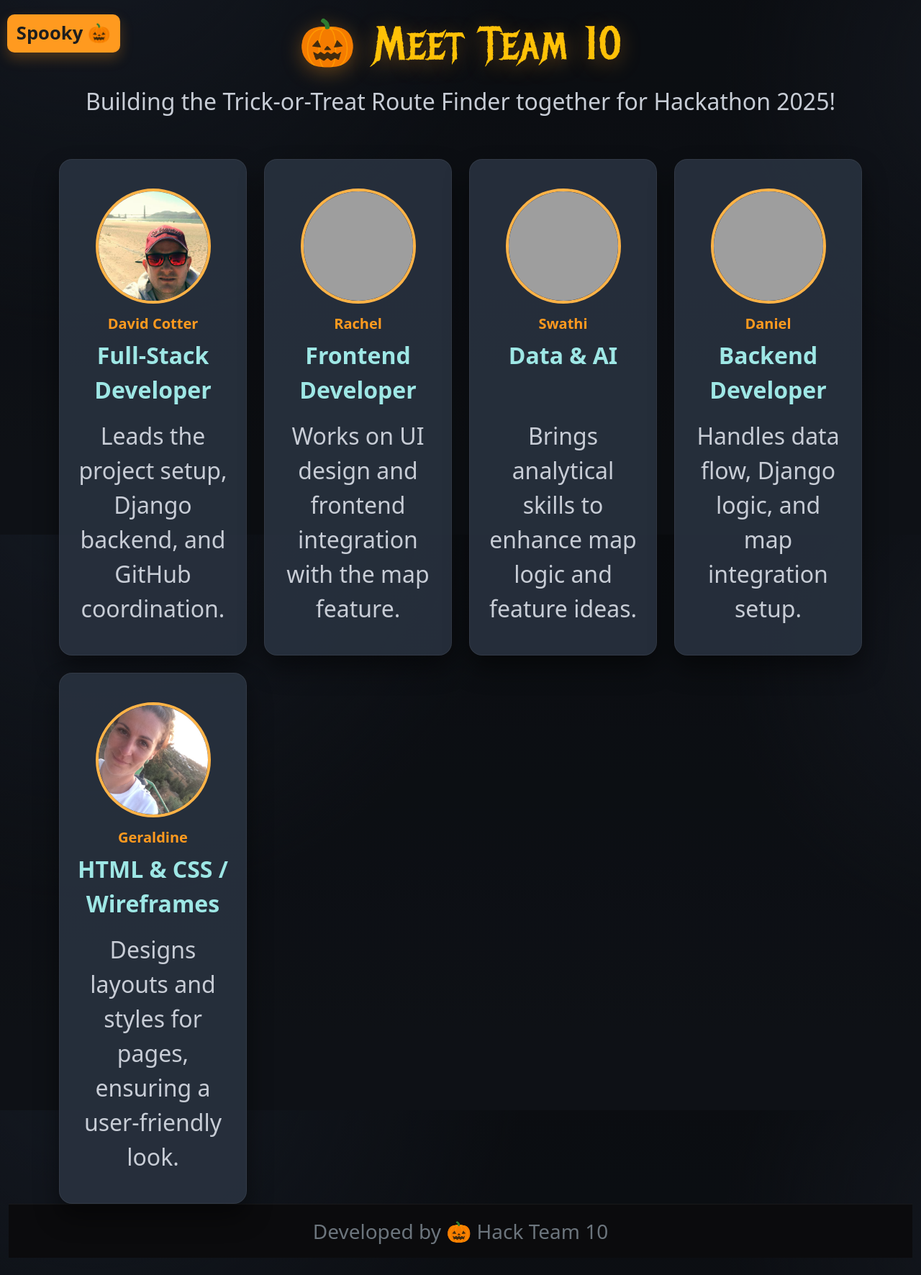
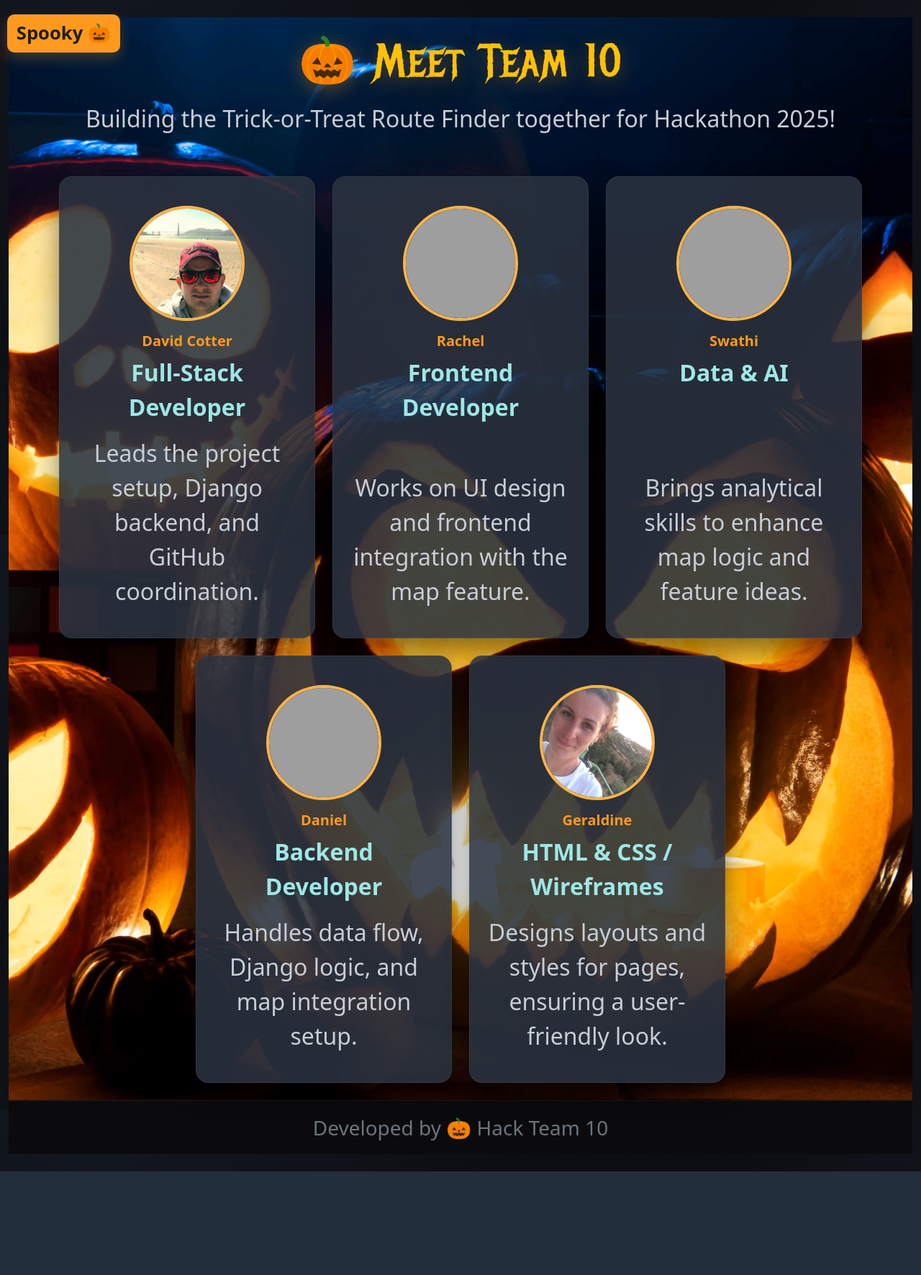
Before and after one commit to trxdave/Trick-or-Treat-Route-Finder, a Django app: page /team/ in a window 1280 px wide. Shown: the part 57-1829 px from the top of the page at 72% size. After the commit the page ends 1685 px from the top, so only its background shows below. Run offline with Django 5.2, Linux system fonts and the light colour scheme; some web fonts are replaced; grey boxes are pictures that could not be loaded.

Commit message:
Add background image and flex styles to team page

```diff
--- a/mapapp/templates/mapapp/team.html
+++ b/mapapp/templates/mapapp/team.html
@@ -10,6 +10,7 @@
 
 {% block content %}
 
+<section id="team-main" class="py-4">
   <h1 class="text-center text-warning mb-3 display-5">🎃 Meet Team 10</h1>
   <p class="text-center mb-5 page-sub">
   Building the Trick-or-Treat Route Finder together for Hackathon 2025!
@@ -31,8 +32,8 @@
   </div>
 
   <div class="container-lg section-pad">
-  <!-- Auto 1 / 2 / 4 columns by breakpoint -->
-  <div class="row row-cols-1 row-cols-sm-2 row-cols-lg-4 g-4">
+    <!-- Auto 1 / 2 / 3 columns by breakpoint (changed to 3 so no card will be on the bottom row on it's own for a better look)-->
+    <div class="row row-cols-1 row-cols-sm-2 row-cols-lg-3 g-4 justify-content-center">
 
       <!-- David -->
       <div class="col">
@@ -106,5 +107,6 @@
 
     </div>
   </div>
+</section>
 
 {% endblock %}
--- a/static/CSS/team.css
+++ b/static/CSS/team.css
@@ -49,6 +49,11 @@ h1{
 .page-sub,
 p.page-sub{
   color: var(--muted);
+}
+
+/* Background Image */
+#team-main {
+  background: url(../image/team-bg.webp) no-repeat center center / cover;
 }
 
 /* Cards */
```
Lines whose indentation alone changed are shown as unchanged.
